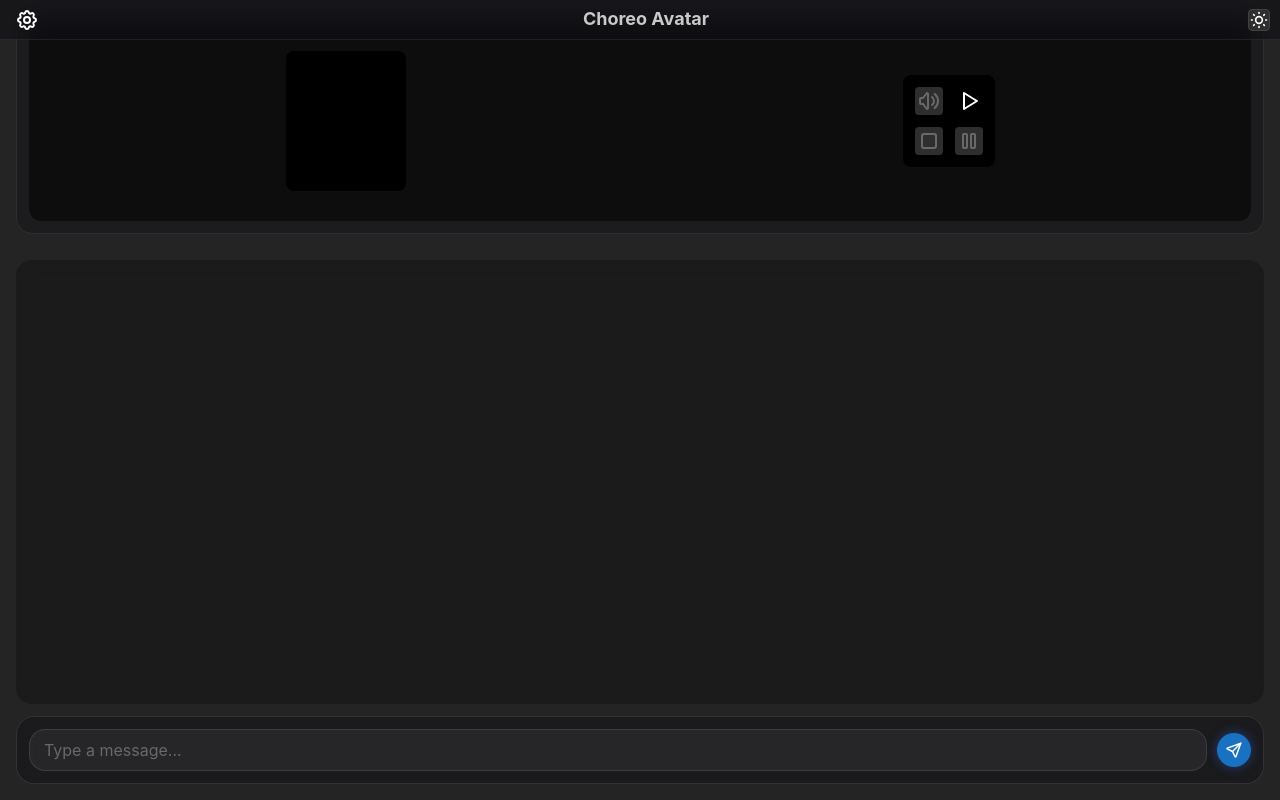
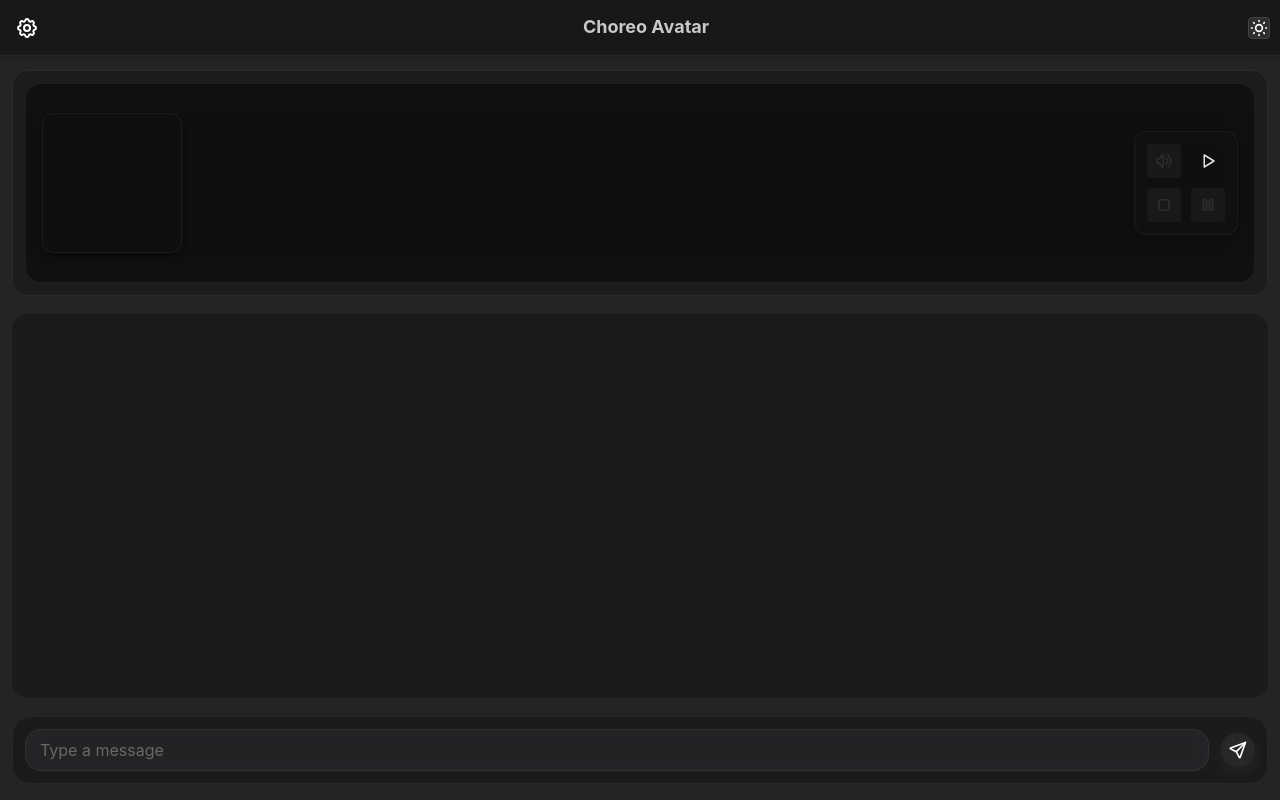
Before and after one commit to dhruvked/temp-prompt-tester, a Next.js app in the folder apps/web/: page / in a window 1280 px wide. Built offline with nearby package versions, Linux system fonts and the light colour scheme.

Commit message:
Upgrading UI

```diff
--- a/apps/web/src/app/page.tsx
+++ b/apps/web/src/app/page.tsx
@@ -69,6 +69,7 @@ export default function ChatPage() {
       idealAnswer?: string;
     }[]
   >([]);
+
   const [commentForms, setCommentForms] = useState<{ [key: string]: string }>(
     {}
   );
@@ -93,10 +94,11 @@ export default function ChatPage() {
 
     storeFeedback(messageId, feedback);
   };
+
   const scrollToBottom = () =>
     viewport.current?.scrollTo({
       top: viewport.current.scrollHeight,
-      behavior: "instant",
+      behavior: "smooth",
     });
 
   useEffect(scrollToBottom, [messages]);
@@ -138,6 +140,7 @@ export default function ChatPage() {
       setLoading(false);
     }
   };
+
   const handleCommentClick = (messageId: string) => {
     if (commentForms.hasOwnProperty(messageId)) {
       const updated = { ...commentForms };
@@ -178,12 +181,13 @@ export default function ChatPage() {
   };
 
   return (
-    <AppShell padding="md" header={{ height: 40 }}>
+    <AppShell padding="md" header={{ height: 56 }}>
       <AppShellHeader
         style={{
           backdropFilter: "blur(12px)",
           background: "rgba(16,16,20,0.55)",
-          borderBottom: "1px solid rgba(255,255,255,0.08)",
+          borderBottom: "1px solid rgba(255,255,255,0.06)",
+          boxShadow: "0 2px 6px rgba(0,0,0,0.15)",
         }}
       >
         <Group h="100%" justify="space-between" px="xs" align="center">
@@ -207,6 +211,7 @@ export default function ChatPage() {
               </Menu.Item>
             </Menu.Dropdown>
           </Menu>
+
           <Text
             fw={700}
             size="lg"
@@ -221,6 +226,7 @@ export default function ChatPage() {
             onClick={() => toggleColorScheme()}
             size="sm"
             suppressHydrationWarning
+            title="Toggle theme"
           >
             {colorScheme === "dark" ? (
               <IconSun size={20} />
@@ -235,19 +241,22 @@ export default function ChatPage() {
           display: "flex",
           flexDirection: "column",
           gap: "12px",
-          paddingTop: "8px",
-          height: "calc(100vh - 40px)",
+          paddingTop: "70px", // <-- reserve space for header
+          paddingLeft: "12px",
+          paddingRight: "12px",
+          height: "calc(100vh - 56px)",
         }}
       >
+        {/* VIDEO WRAPPER */}
         <div
           style={{
             display: showVideo ? "block" : "none",
             padding: "12px",
             background: "rgba(20,20,25,0.45)",
             borderRadius: "16px",
-            border: "1px solid rgba(255,255,255,0.08)",
+            border: "1px solid rgba(255,255,255,0.06)",
             backdropFilter: "blur(10px)",
-            marginBottom: "14px",
+            marginBottom: "6px",
           }}
         >
           <VideoComponenet
@@ -258,6 +267,7 @@ export default function ChatPage() {
           />
         </div>
 
+        {/* CHAT AREA */}
         <ScrollArea
           flex={1}
           viewportRef={viewport}
@@ -267,38 +277,56 @@ export default function ChatPage() {
             borderRadius: "16px",
             backdropFilter: "blur(8px)",
             paddingTop: "8px",
+            paddingBottom: "8px",
+            marginBottom: "6px",
           }}
         >
-          <Stack gap="sm" py="md">
-            {messages.map((msg, index) => (
+          <Stack gap="sm" py="md" px="6px">
+            {messages.map((msg, index) => {
+              const isUser = msg.role === "developer";
+              const isAssistant = msg.role === "assistant";
+              const msgId = msg.id ?? `msg-${index}`;
+
+              return (
                 <Paper
+                  key={msgId}
                   p="md"
                   radius="lg"
                   shadow="sm"
                   bg={
                     msg.role === "developer"
-                    ? "rgba(52, 109, 255, 0.75)"
-                    : "rgba(30, 32, 38, 0.55)"
+                      ? "rgba(255,255,255,0.05)"
+                      : "rgba(255,255,255,0.05)"
                   }
                   style={{
+                    animation: "fadeIn 0.25s ease",
                     alignSelf:
                       msg.role === "developer" ? "flex-end" : "flex-start",
                     maxWidth: "78%",
-                  backdropFilter: "blur(8px)",
-                  border: "1px solid rgba(255,255,255,0.1)",
+                    border:
+                      msg.role === "assistant"
+                        ? "1px solid rgba(255,255,255,0.08)"
+                        : "none",
+                    backdropFilter:
+                      msg.role === "assistant" ? "blur(10px)" : "none",
                   }}
                 >
-                <Text c="white" size="sm" style={{ lineHeight: 1.55 }}>
+                  <Text
+                    c="white"
+                    size="sm"
+                    style={{ whiteSpace: "pre-wrap", lineHeight: 1.55 }}
+                  >
                     {msg.content[0].text}
                   </Text>
 
-                {msg.role === "assistant" && (
-                  <Group justify="space-between">
+                  {isAssistant && (
+                    <Group justify="space-between" align="center" mt="sm">
                       <ActionIcon
                         size="sm"
                         variant="subtle"
                         color="grey"
                         onClick={() => handleCopy(msg.id!, msg.content[0].text)}
+                        title="Copy text"
                       >
                         {copiedId === msg.id ? (
                           <IconCheck size={16} />
@@ -306,11 +334,12 @@ export default function ChatPage() {
                           <IconCopy />
                         )}
                       </ActionIcon>
+
                       <Group
                         gap="xs"
                         mt="sm"
                         justify="flex-end"
-                      style={{ opacity: 0.8 }}
+                        style={{ opacity: 0.92 }}
                       >
                         <ActionIcon
                           size="sm"
@@ -326,9 +355,11 @@ export default function ChatPage() {
                               isUseful: current === true ? null : true,
                             });
                           }}
+                          title="Mark useful"
                         >
                           <IconThumbUp />
                         </ActionIcon>
+
                         <ActionIcon
                           size="sm"
                           variant="subtle"
@@ -350,9 +381,11 @@ export default function ChatPage() {
                               });
                             }
                           }}
+                          title="Mark not useful"
                         >
                           <IconThumbDown />
                         </ActionIcon>
+
                         <ActionIcon
                           size="sm"
                           variant="subtle"
@@ -360,6 +393,7 @@ export default function ChatPage() {
                             getFeedback(msg.id!)?.comments ? "white" : "grey"
                           }
                           onClick={() => handleCommentClick(msg.id!)}
+                          title="Add comment"
                         >
                           <IconMessageCircle />
                         </ActionIcon>
@@ -383,9 +417,9 @@ export default function ChatPage() {
                         radius="md"
                         styles={{
                           input: {
-                          background: "rgba(255,255,255,0.08)",
-                          backdropFilter: "blur(6px)",
-                          border: "1px solid rgba(255,255,255,0.1)",
+                            background: "rgba(255,255,255,0.06)",
+                            backdropFilter: "blur(4px)",
+                            border: "1px solid rgba(255,255,255,0.06)",
                           },
                         }}
                       />
@@ -428,9 +462,9 @@ export default function ChatPage() {
                           radius="md"
                           styles={{
                             input: {
-                            background: "rgba(255,255,255,0.08)",
-                            backdropFilter: "blur(6px)",
-                            border: "1px solid rgba(255,255,255,0.1)",
+                              background: "rgba(255,255,255,0.06)",
+                              backdropFilter: "blur(4px)",
+                              border: "1px solid rgba(255,255,255,0.06)",
                             },
                           }}
                         />
@@ -456,13 +490,16 @@ export default function ChatPage() {
                       </Stack>
                     )}
                 </Paper>
-            ))}
+              );
+            })}
+
             {loading && (
               <Paper
-                p="sm"
-                radius="md"
-                bg="gray"
-                style={{ alignSelf: "flex-start", maxWidth: "70%" }}
+                p="md"
+                radius="lg"
+                bg="rgba(30,30,34,0.6)"
+                shadow="sm"
+                style={{ alignSelf: "flex-start", maxWidth: "60%" }}
               >
                 <Text c="white" size="sm">
                   ...
@@ -472,46 +509,52 @@ export default function ChatPage() {
           </Stack>
         </ScrollArea>
 
+        {/* INPUT AREA */}
         <Stack
           gap="sm"
           p="sm"
-          bg="rgba(18,18,22,0.5)"
           style={{
             borderRadius: "18px",
-            border: "1px solid rgba(255,255,255,0.1)",
+            border: "1px solid rgba(255,255,255,0.06)",
             backdropFilter: "blur(12px)",
+            background: "rgba(18,18,22,0.5)",
           }}
         >
-          <Group gap="xs">
+          <Group gap="sm" align="center" style={{ width: "100%" }}>
             <TextInput
               flex={1}
+              placeholder="Type a message"
+              value={input}
+              onChange={(e) => setInput(e.target.value)}
+              onKeyDown={(e) => {
+                if (e.key === "Enter" && !e.shiftKey) {
+                  e.preventDefault();
+                  handleSend();
+                }
+              }}
               radius="lg"
               size="md"
               styles={{
                 input: {
-                  background: "rgba(255,255,255,0.07)",
-                  border: "1px solid rgba(255,255,255,0.1)",
-                  backdropFilter: "blur(4px)",
+                  background: "rgba(255,255,255,0.06)",
+                  backdropFilter: "blur(6px)",
+                  border: "1px solid rgba(255,255,255,0.06)",
                 },
               }}
-              placeholder="Type a message..."
-              value={input}
-              onChange={(e) => setInput(e.target.value)}
-              onKeyDown={(e) => e.key === "Enter" && handleSend()}
             />
             <ActionIcon
               size="lg"
               radius="xl"
               variant="filled"
-              color="blue"
-              style={{
-                boxShadow: "0 0 12px rgba(52,109,255,0.4)",
-              }}
+              color="rgba(255,255,255,0.06)"
               onClick={() => handleSend()}
               disabled={loading}
               title="Send message"
+              style={{
+                boxShadow: "0 6px 18px rgba(255,255,255,0.06)",
+              }}
             >
-              <IconSend size={18} />
+              <IconSend size={20} />
             </ActionIcon>
           </Group>
         </Stack>
--- a/apps/web/src/components/VideoComponent.tsx
+++ b/apps/web/src/components/VideoComponent.tsx
@@ -45,11 +45,15 @@ export default function VideoComponenet({
     <Group
       align="center"
       h="25vh"
-      bg="rgba(0, 0, 0, 0.5)"
-      justify="space-around"
       px="md"
       py="sm"
-      style={{ borderRadius: "12px" }}
+      justify="space-between"
+      style={{
+        borderRadius: 16,
+        background: "rgba(0, 0, 0, 0.35)",
+        backdropFilter: "blur(12px)",
+        border: "1px solid rgba(255,255,255,0.06)",
+      }}
     >
       <VideoOutput
         videoRef={videoRef}
@@ -60,58 +64,69 @@ export default function VideoComponenet({
 
       <SimpleGrid
         cols={2}
-        spacing="sm"
-        p="xs"
-        bg="black"
+        spacing="xs"
+        p="sm"
         style={{
-          borderRadius: "8px",
-          border: "2px solid rgba(0, 0, 0, 0.4)",
+          borderRadius: 12,
+          background: "rgba(20,20,22,0.6)",
+          backdropFilter: "blur(8px)",
+          border: "1px solid rgba(255,255,255,0.05)",
+          boxShadow: "0 2px 8px rgba(0,0,0,0.35)",
         }}
       >
-        <Tooltip label="Mute">
+        <Tooltip label={isMuted ? "Unmute" : "Mute"} withArrow>
           <ActionIcon
             variant="subtle"
-            color="white"
+            color="gray"
+            size="lg"
             onClick={toggleMute}
             disabled={status === "idle"}
+            style={{ opacity: status === "idle" ? 0.35 : 1 }}
           >
-            {isMuted ? <IconVolumeOff /> : <IconVolume />}
+            {isMuted ? <IconVolumeOff size={18} /> : <IconVolume size={18} />}
           </ActionIcon>
         </Tooltip>
-        <Tooltip label="Play">
+
+        <Tooltip label="Start" withArrow>
           <ActionIcon
             variant="subtle"
-            color="white"
+            color="gray"
+            size="lg"
             onClick={() => {
-              if (videoRef.current) {
-                videoRef.current.muted = true;
-                videoRef.current.play().catch(console.error);
-              }
+              videoRef.current && (videoRef.current.muted = true);
+              videoRef.current?.play().catch(console.error);
               initAvatar();
             }}
             disabled={status !== "idle"}
+            style={{ opacity: status !== "idle" ? 0.35 : 1 }}
           >
-            <IconPlayerPlay />
+            <IconPlayerPlay size={18} />
           </ActionIcon>
         </Tooltip>
-        <Tooltip label="Stop">
+
+        <Tooltip label="Stop" withArrow>
           <ActionIcon
             variant="subtle"
-            color="white"
+            color="gray"
+            size="lg"
             onClick={endAvatar}
             disabled={status === "idle"}
+            style={{ opacity: status === "idle" ? 0.35 : 1 }}
           >
-            <IconPlayerStop />
+            <IconPlayerStop size={18} />
           </ActionIcon>
         </Tooltip>
-        <Tooltip label="Interrupt">
+
+        <Tooltip label="Interrupt" withArrow>
           <ActionIcon
             variant="subtle"
-            color="white"
+            color="gray"
+            size="lg"
             onClick={() => avatar?.interrupt?.()}
             disabled={status !== "speaking"}
+            style={{ opacity: status !== "speaking" ? 0.35 : 1 }}
           >
-            <IconPlayerPause />
+            <IconPlayerPause size={18} />
           </ActionIcon>
         </Tooltip>
       </SimpleGrid>
--- a/apps/web/src/components/VideoOutput.tsx
+++ b/apps/web/src/components/VideoOutput.tsx
@@ -1,19 +1,23 @@
 import { IconPlayerPlay, IconX } from "@tabler/icons-react";
 import { ActionIcon, Loader } from "@mantine/core";
 
-const VideoOutput = ({ videoRef, status, initAvatar, endAvatar }: any) => {
+const VideoOutput = ({ videoRef, status }: any) => {
   return (
     <div
       style={{
         position: "relative",
-        zIndex: 1,
+        zIndex: 10,
         height: "80%",
-        width: "120px",
-        borderRadius: "8px",
-        backgroundColor: "black",
+        width: "140px",
+        borderRadius: "12px",
+        background: "rgba(15, 15, 15, 0.8)",
+        backdropFilter: "blur(4px)",
+        border: "1px solid rgba(255, 255, 255, 0.06)",
+        boxShadow: "0 4px 12px rgba(0,0,0,0.35)",
         display: "flex",
         alignItems: "center",
         justifyContent: "center",
+        overflow: "hidden",
       }}
     >
       <video
@@ -23,8 +27,8 @@ const VideoOutput = ({ videoRef, status, initAvatar, endAvatar }: any) => {
         style={{
           width: "100%",
           height: "100%",
-          borderRadius: "8px",
           objectFit: "cover",
+          borderRadius: "12px",
         }}
       >
         Your browser does not support the video tag.
```
Lines whose indentation alone changed are shown as unchanged.
